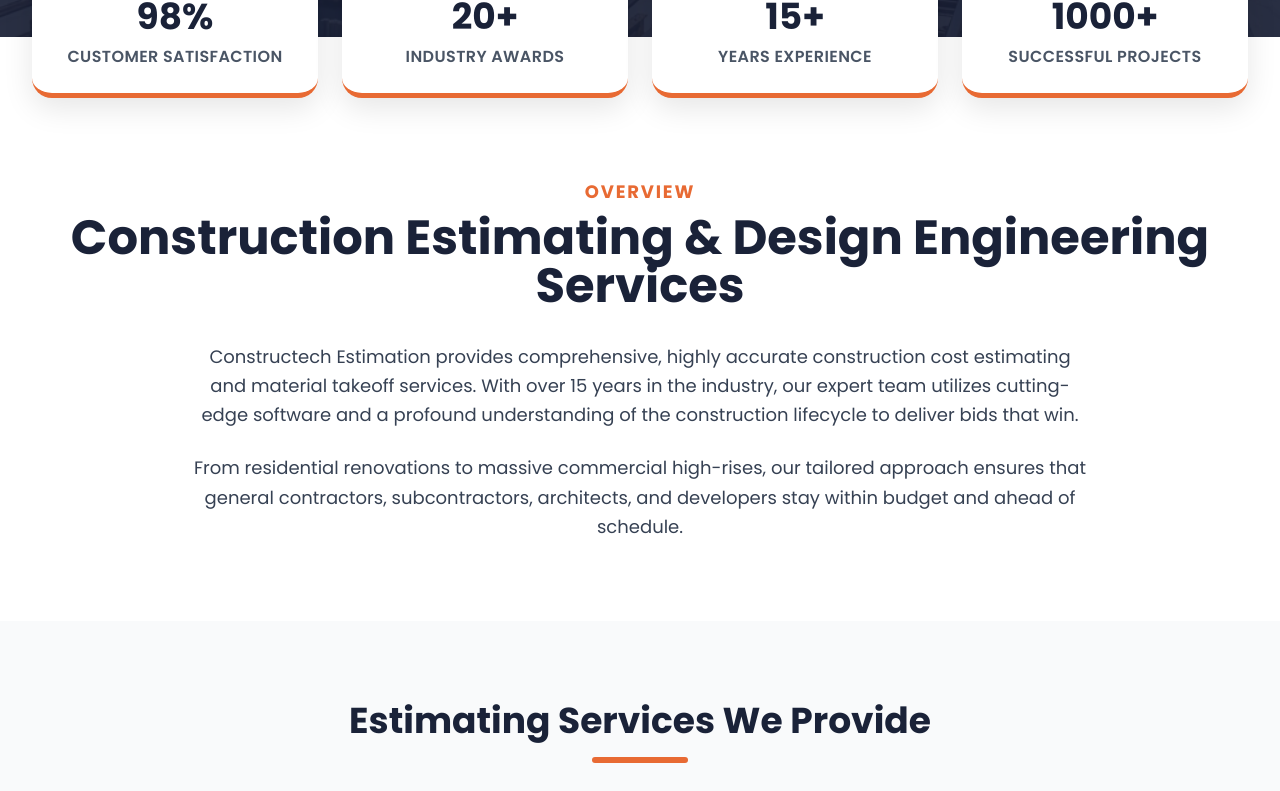
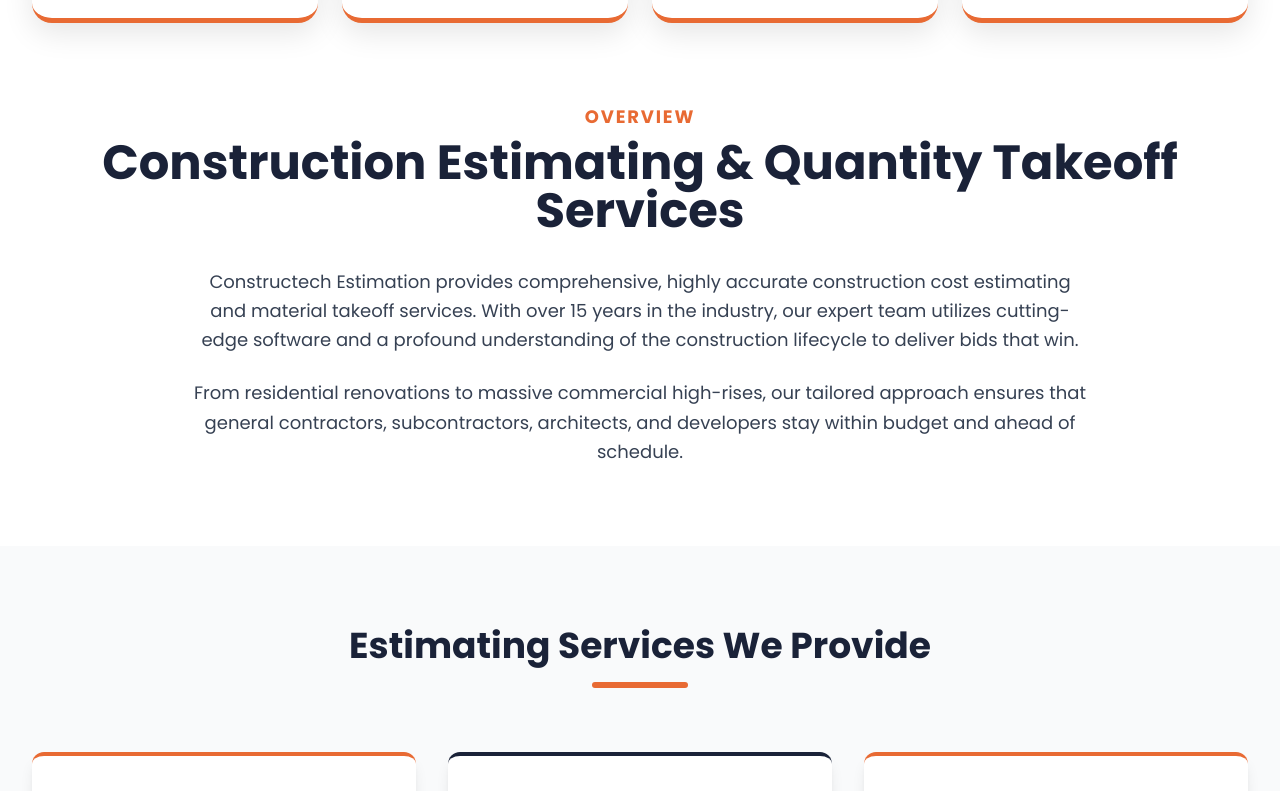
Before and after one commit to Alirazadev786/constructech-estimation, a Next.js app: page / in a window 1280 px wide. Shown: the part 881-1672 px from the top of the page. Built offline with nearby package versions, Linux system fonts and the light colour scheme.

Commit message:
Update Design Engineering Services to Quantity Takeoff Services

```diff
--- a/src/app/page.tsx
+++ b/src/app/page.tsx
@@ -32,7 +32,7 @@ export default function Home() {
       <section className="py-20 bg-white">
         <div className="max-w-7xl mx-auto px-4 sm:px-6 lg:px-8 text-center">
           <h2 className="text-brand-orange font-bold text-lg mb-2 tracking-widest uppercase">Overview</h2>
-          <h1 className="text-4xl md:text-5xl font-extrabold text-brand-navy mb-8">Construction Estimating & Design Engineering Services</h1>
+          <h1 className="text-4xl md:text-5xl font-extrabold text-brand-navy mb-8">Construction Estimating & Quantity Takeoff Services</h1>
           <p className="text-lg text-gray-700 max-w-4xl mx-auto leading-relaxed mb-6">
             Constructech Estimation provides comprehensive, highly accurate construction cost estimating and material takeoff services. With over 15 years in the industry, our expert team utilizes cutting-edge software and a profound understanding of the construction lifecycle to deliver bids that win.
           </p>
--- a/src/components/HeroSlider.tsx
+++ b/src/components/HeroSlider.tsx
@@ -40,7 +40,7 @@ export default function HeroSlider() {
               <div className="text-left text-white max-w-2xl">
                 <h1 className="text-4xl md:text-5xl lg:text-6xl font-extrabold leading-tight mb-6">
                   Construction Estimating &amp;<br />
-                  <span className="text-brand-orange">Design Engineering Services</span>
+                  <span className="text-brand-orange">Quantity Takeoff Services</span>
                 </h1>
                 <p className="text-lg md:text-xl mb-8 leading-relaxed font-medium">
                   Take no risk, right from pre-design to bid documentation. Enhance your project management with the support of our professional estimators.
```
